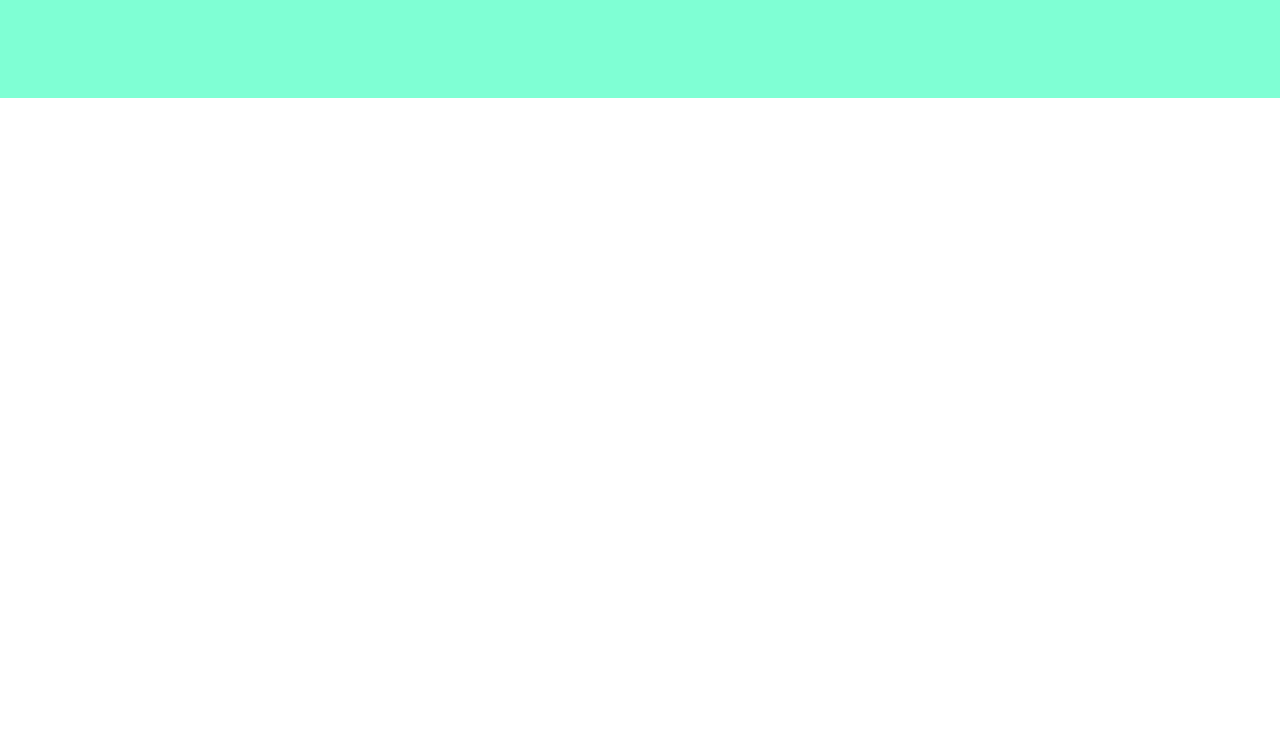
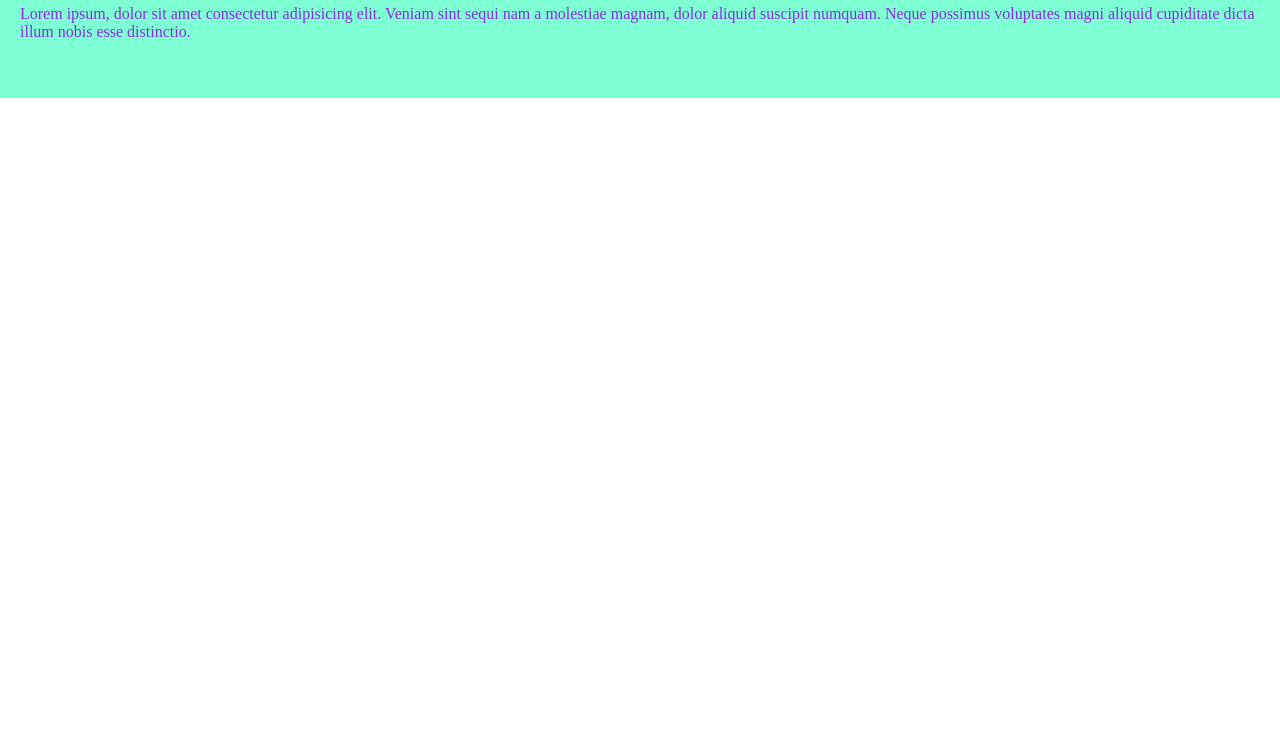
Before and after one commit to YABARRIOS737/PRUEBA-CODERHOUSE, a plain HTML site: page index.html in a window 1280 px wide. Shown: the part 52-800 px from the top of the page. Drawn offline with Linux system fonts and the light colour scheme.

Commit message:
agrego parrafo y estilos

```diff
--- a/index.html
+++ b/index.html
@@ -10,6 +10,7 @@
 <body>
     <header>
         <h1>Mi curso de github</h1>
+        <P>Lorem ipsum, dolor sit amet consectetur adipisicing elit. Veniam sint sequi nam a molestiae magnam, dolor aliquid suscipit numquam. Neque possimus voluptates magni aliquid cupiditate dicta illum nobis esse distinctio.</P>
     </header>
 </body>
 </html>
--- a/style.css
+++ b/style.css
@@ -10,3 +10,7 @@ header{
 h1{
     text-align: center;
 }
+p{
+    padding: 20px;
+    color: blueviolet;
+}
```
